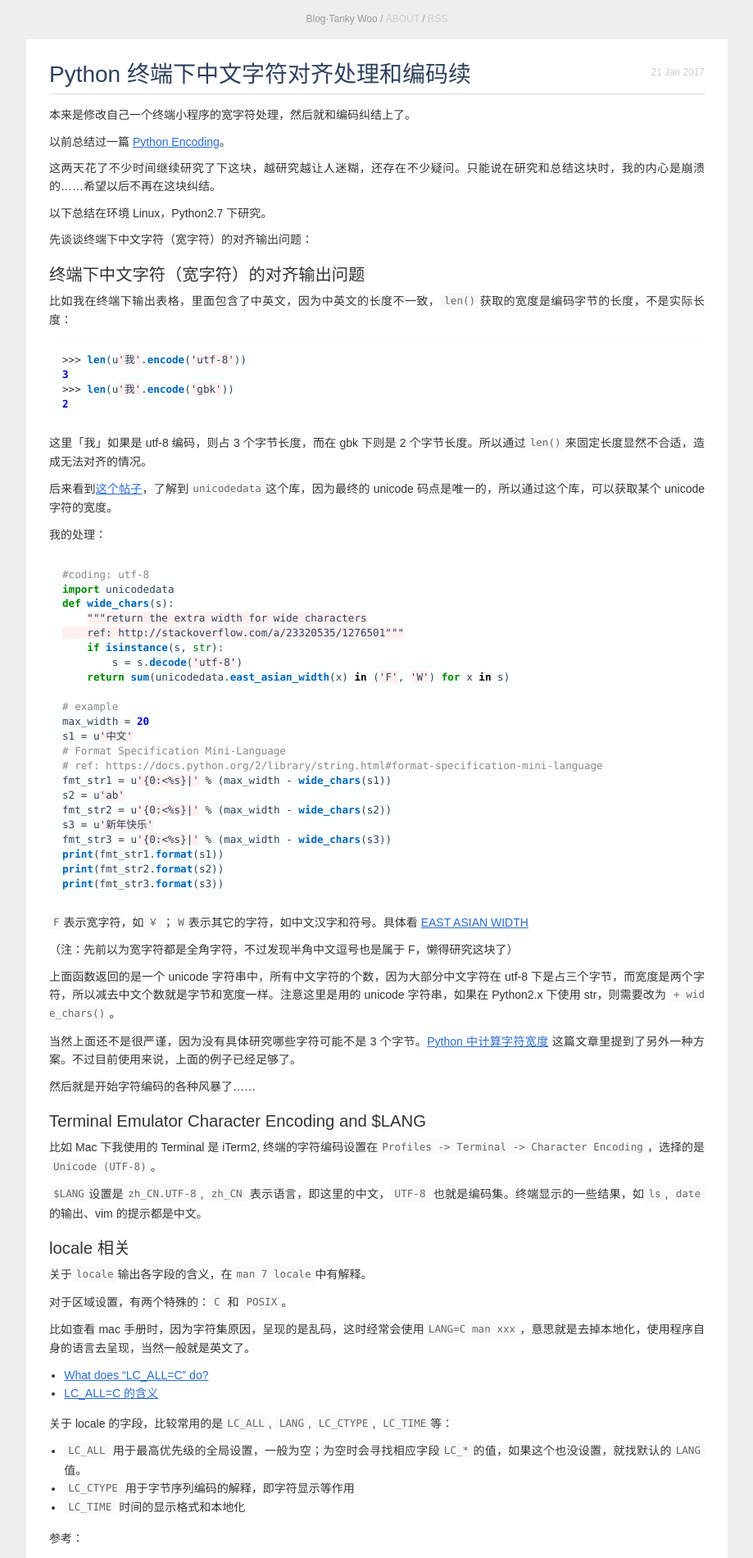
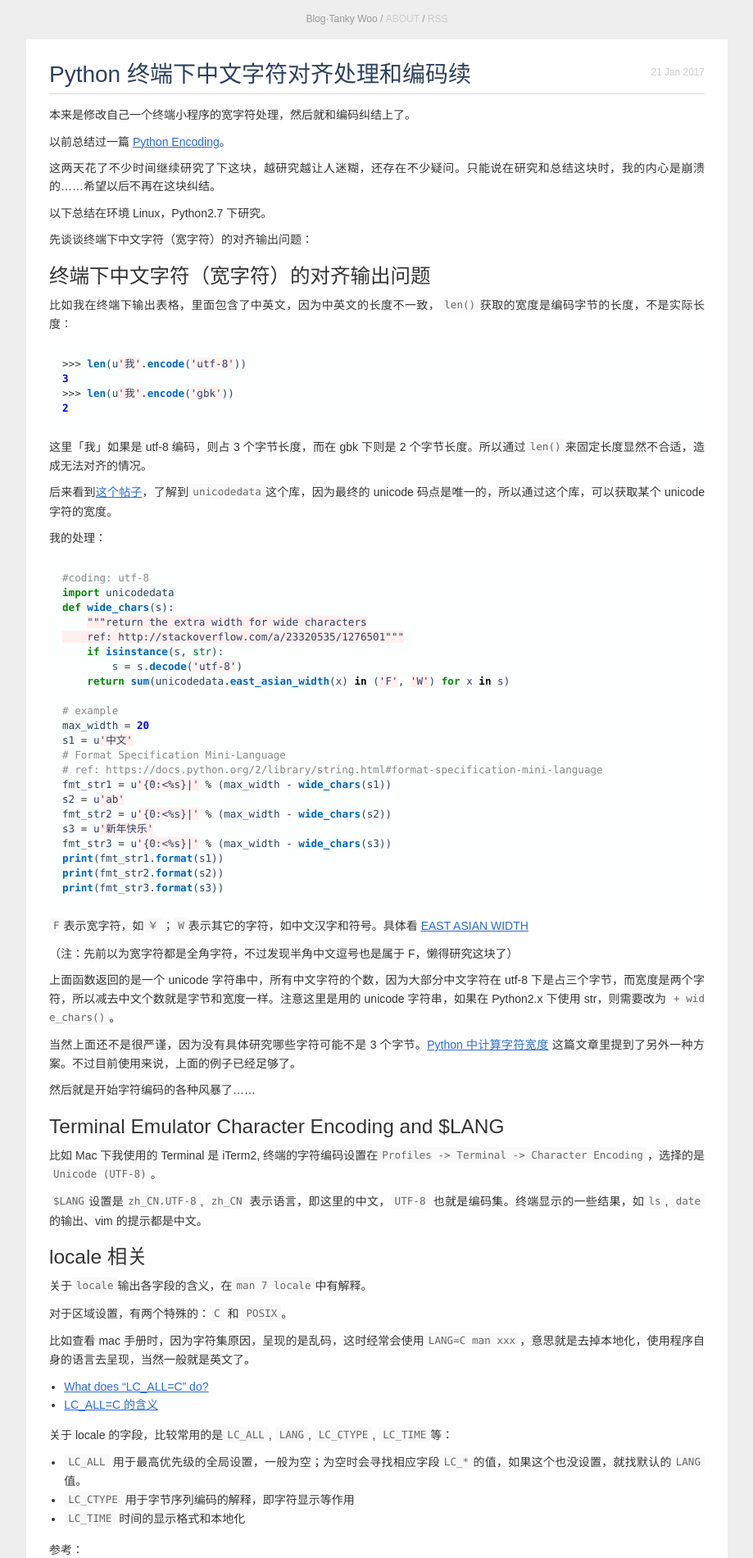
Before and after one commit to Harteyang/harte.top, a Jekyll site: the page built from _posts/2017-01-21-python-cli-chinese-align-and-encoding-continue.markdown, in a window 1280 px wide. Shown: the top 1900 px of the page at 82% size, without its empty margins (180-1099 px from the left). Built offline with Jekyll 4.4.1, drawn with Linux system fonts in a browser that asks for light colours; nearby versions of some CDN libraries; Markdown is read by kramdown in place of the engine named in the settings; comment, search, counter and statistics services are not loaded.

Commit message:
修改部分文章的 heading 层级

````diff
--- a/_posts/2014-05-26-cpufrequtils.markdown
+++ b/_posts/2014-05-26-cpufrequtils.markdown
@@ -38,7 +38,7 @@
 
 三个工具:
 
-### cpufreq-info ###
+## cpufreq-info ##
 
 用于查看cpu的相关信息。
 
@@ -79,7 +79,7 @@
 > Ondemand降频更加激进，conservative降频比较缓慢保守，事实使用ondemand的效果也是比较好的。
 
 
-### cpufreq-set ###
+## cpufreq-set ##
 
 修改CPU的频率配置
 
@@ -111,7 +111,7 @@
 
 因为在 `available frequency steps` 里并没有 3.0GHz，所以会自动使用偏上的3.1GHz
 
-### cpufreq-aperf ###
+## cpufreq-aperf ##
 
 需要加载`cpuid`和`msr`两个内核模块:
 
--- a/_posts/2017-01-21-python-cli-chinese-align-and-encoding-continue.markdown
+++ b/_posts/2017-01-21-python-cli-chinese-align-and-encoding-continue.markdown
@@ -18,7 +18,7 @@
 先谈谈终端下中文字符（宽字符）的对齐输出问题：
 
 
-### 终端下中文字符（宽字符）的对齐输出问题
+## 终端下中文字符（宽字符）的对齐输出问题
 
 比如我在终端下输出表格，里面包含了中英文，因为中英文的长度不一致，`len()`获取的宽度是编码字节的长度，不是实际长度：
 
@@ -71,14 +71,14 @@
 
 然后就是开始字符编码的各种风暴了……
 
-### Terminal Emulator Character Encoding and $LANG
+## Terminal Emulator Character Encoding and $LANG
 
 比如 Mac 下我使用的 Terminal 是 iTerm2, 终端的字符编码设置在`Profiles -> Terminal -> Character Encoding`，选择的是`Unicode (UTF-8)`。
 
 `$LANG`设置是`zh_CN.UTF-8`, `zh_CN` 表示语言，即这里的中文，`UTF-8` 也就是编码集。终端显示的一些结果，如`ls`, `date`的输出、vim 的提示都是中文。
 
 
-### locale 相关
+## locale 相关
 
 关于`locale`输出各字段的含义，在`man 7 locale`中有解释。
 
@@ -101,7 +101,7 @@
 * [Ubuntu 国际化与本土化](http://wp.fungo.me/linux/ubuntu-i18n-l10n.html)
 
 
-### 再说 Python Source Code Encodings
+## 再说 Python Source Code Encodings
 
 在 [Python Encoding]({{ site.baseurl }}{% post_url 2015-01-21-python-encoding %}) 提到过这个，这里再补充下。
 
@@ -133,7 +133,7 @@
 需要设置终端编码是 gb2312，否则输出是乱码。
 
 
-### Python sys.getdefaultencoding()
+## Python sys.getdefaultencoding()
 
 Python 2.x 下，默认是 ascii，这个与系统环境无关。
 
@@ -161,7 +161,7 @@
 ```
 
 
-### In vim, encoding vs fileencoding vs fileencodings
+## In vim, encoding vs fileencoding vs fileencodings
 
 注意 fileencoding 和 fileencodings 区别，一个是单数，一个是复数。
 
@@ -199,13 +199,13 @@
 这块目前还不清楚原因，只能猜测是因为终端字符集和 encoding buffer 这块有关，虽然设置的 gb2312，但是实际是终端的 utf-8，但是因为和 fileencoding 一样设置的 gb2312，所以不做转码。
 
 
-### 总结一下
+## 总结一下
 
 * 万能的 UTF-8 大法好
 * 不要设置不一致，从终端到程序配置都统一为 UTF-8
 
 
-### 其它参考
+## 其它参考
 
 * [UTF-8 and Unicode FAQ for Unix/Linux](https://www.cl.cam.ac.uk/~mgk25/unicode.html#utf-8)
 * [Effect of $LANG on terminal](http://unix.stackexchange.com/questions/48689/effect-of-lang-on-terminal)
--- a/_posts/2017-06-24-hostname-of-rsyslog-v8.markdown
+++ b/_posts/2017-06-24-hostname-of-rsyslog-v8.markdown
@@ -12,7 +12,7 @@
 昨天下午排查这个问题把脑袋都搞疼了。
 
 
-### 问题描述
+## 问题描述
 
 Ubuntu 12.04 下，官方源稳定的 rsyslog 版本是 5.8.6。现在 rsyslog 已经逐步稳定到 v8 版本了。所以前一阵子将一些系统都通过 PPA 源升级到 v8 版本了。
 
@@ -34,7 +34,7 @@
 
 目前主要定位在普遍情况下 v8 版本使用 `[localhost]` 的原因。
 
-### 定位问题
+## 定位问题
 
 在 v5 版本下，我重来没见过这个问题，但是在 v8 下，个别机器出现了。
 
````
Also changed, not shown: _posts/2014-03-26-nagios-system-monitor-practise-notes.markdown (+5 -5 lines), _posts/2017-06-20-mount-hidepid-with-ssh-agent.markdown (+5 -5 lines).
